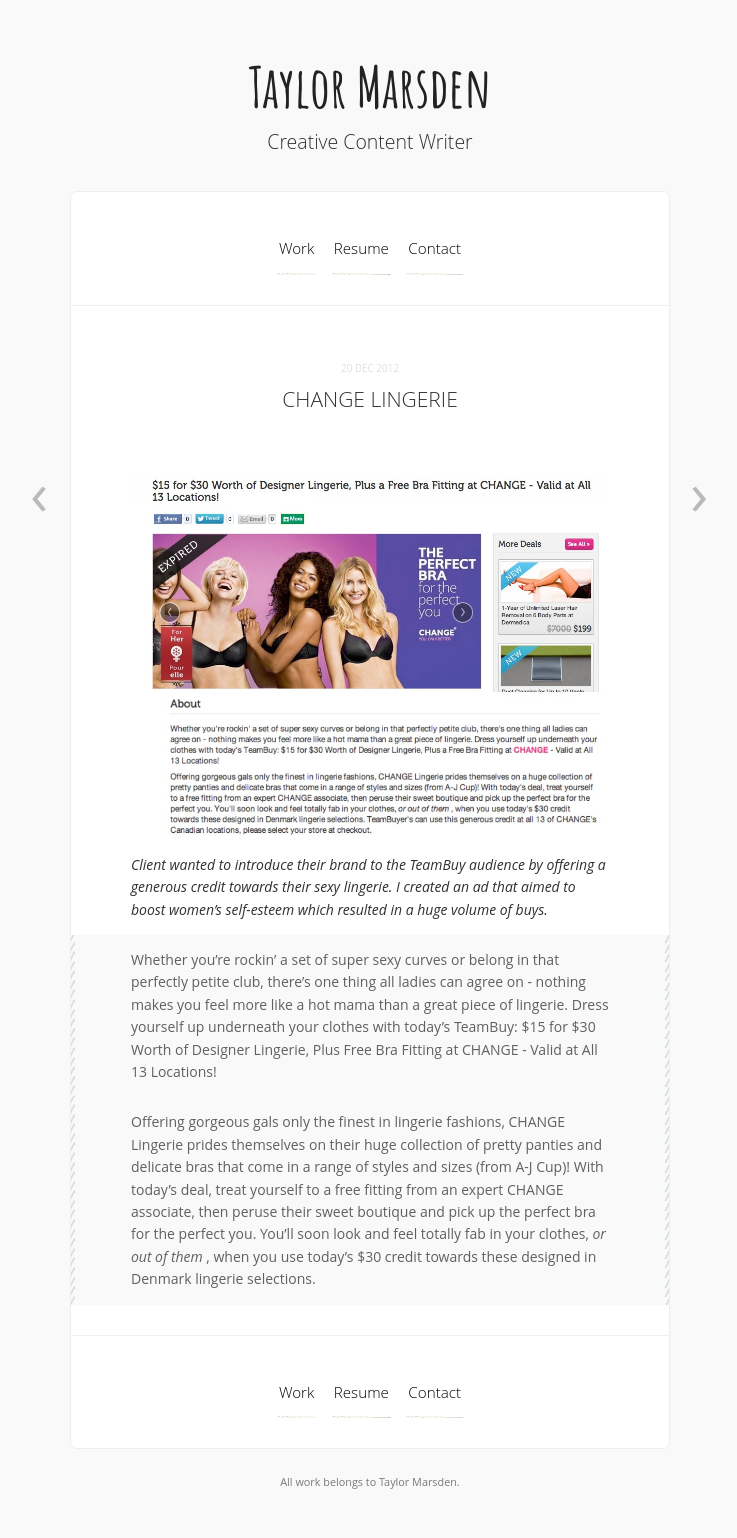
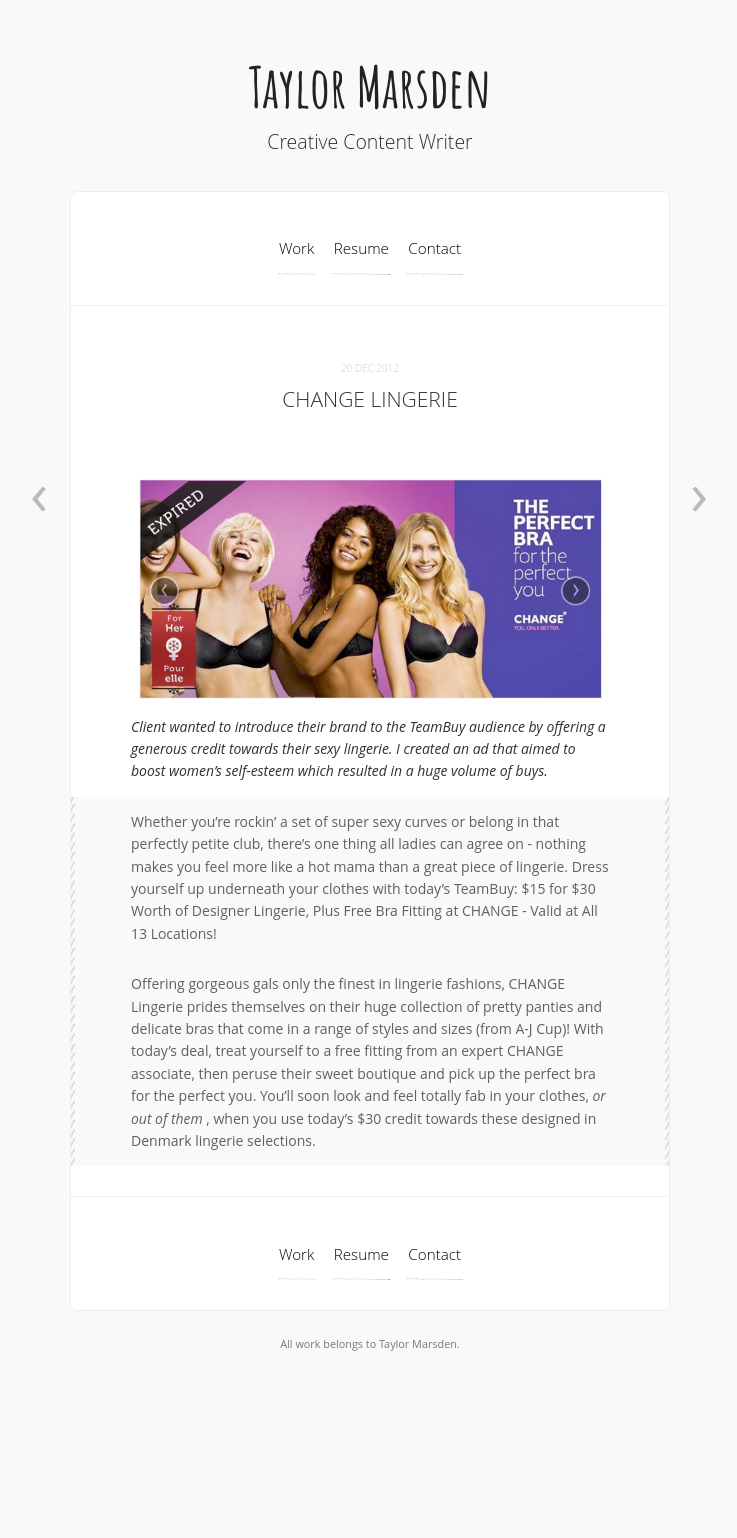
Before and after one commit to tkmars/tkmars.github.io, a Jekyll site: the page built from _posts/2012-12-20-change_lingerie.md, in a window 1280 px wide. Shown: the whole page, without its empty margins (270-1007 px from the left). Built offline with Jekyll 4.4.1, drawn with Linux system fonts in a browser that asks for light colours; Markdown is read by kramdown in place of the engine named in the settings; comment, search, counter and statistics services are not loaded; after the commit the page ends 1400 px from its top, so only the background shows below that.

Commit message:
image change for ChangeLingerie

```diff
--- a/_posts/2012-12-20-change_lingerie.md
+++ b/_posts/2012-12-20-change_lingerie.md
@@ -4,7 +4,7 @@
 date: 2012-12-20
 ---
 
-![My helpful screenshot]({{ site.url }}/images/Changelingerie.jpeg)
+![My helpful screenshot]({{ site.url }}/images/ChangeLingerie.png)
 
 *Client wanted to introduce their brand to the TeamBuy audience by offering a generous credit towards their sexy lingerie. I created an ad that aimed to boost women's self-esteem which resulted in a huge volume of buys.*
 
```
Also changed, not shown: images/ChangeLingerie.png (added), images/Changelingerie.jpeg (deleted).
